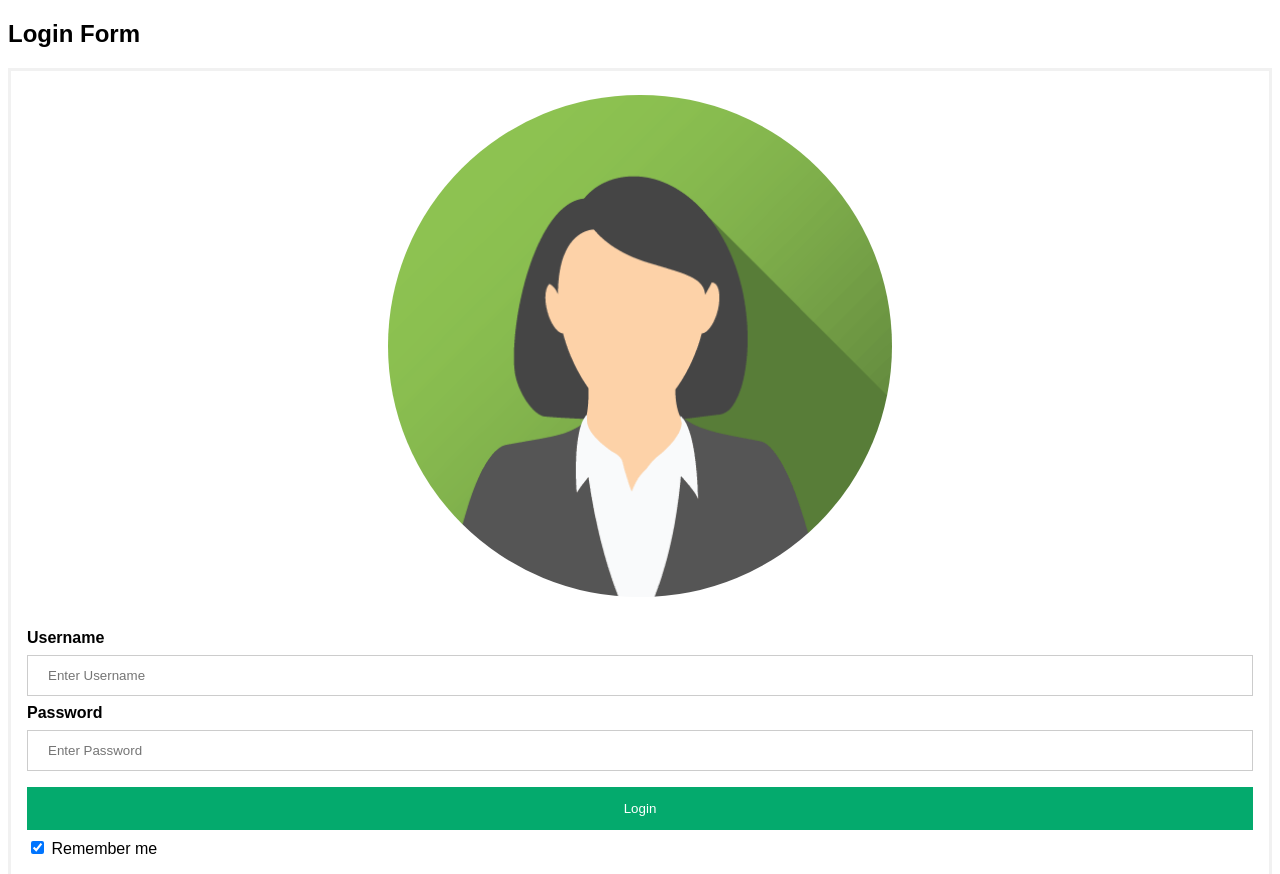
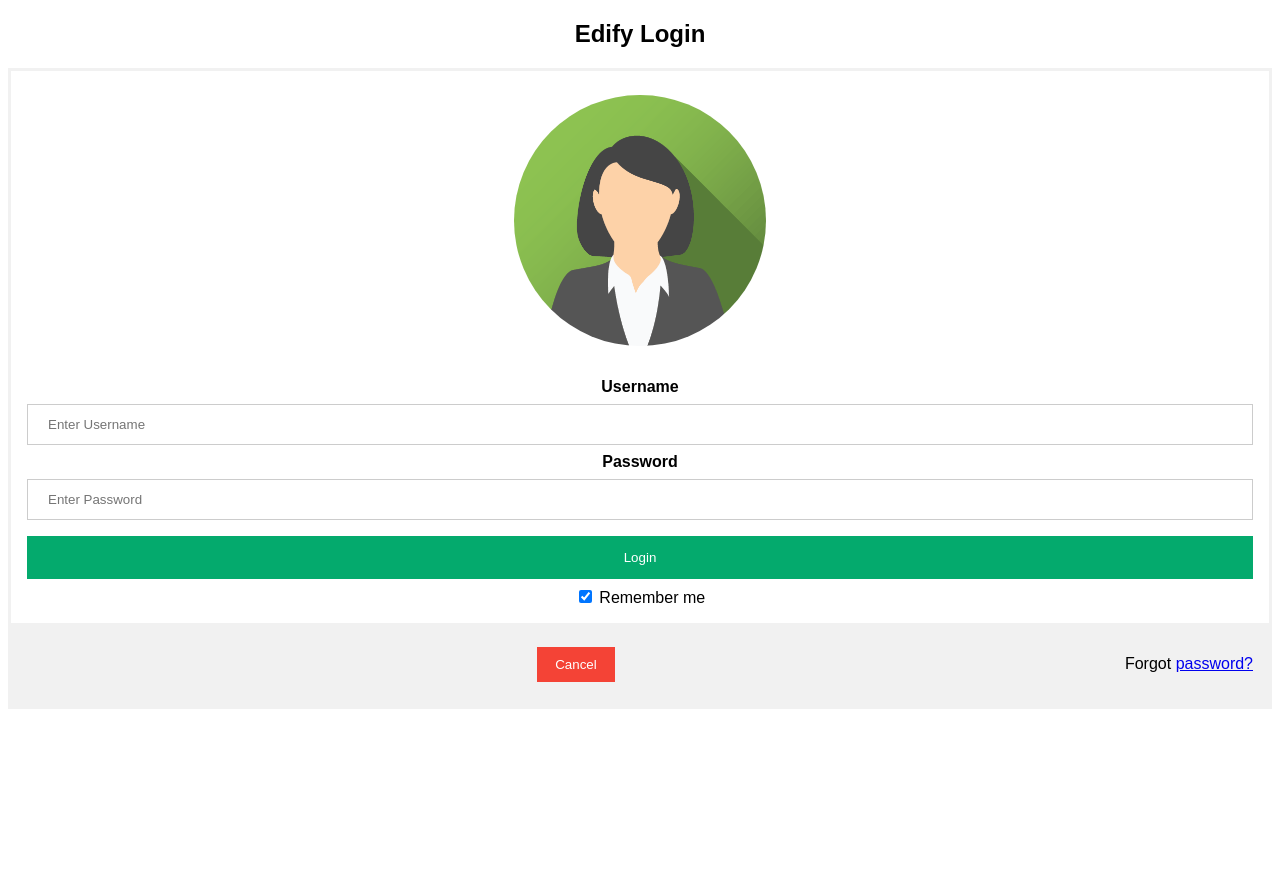
Before and after one commit to tasleem-123456/2502-login, a plain HTML site: page index.html in a window 1280 px wide. Shown: the top 874 px of the page. After the commit the page ends 800 px from the top, so only its background shows below. Drawn offline with Linux system fonts and the light colour scheme.

Commit message:
updated width

```diff
--- a/index.html
+++ b/index.html
@@ -41,7 +41,7 @@ button:hover {
 }
 
 img.avatar {
-  width: 40%;
+  width: 20%;
   border-radius: 50%;
 }
 
@@ -68,7 +68,7 @@ span.psw {
 </head>
 <body>
 
-<h2>Login Form</h2>
+<center><h2>Edify Login</h2><center>
 
 <form action="/action_page.php" method="post">
   <div class="imgcontainer">
```
